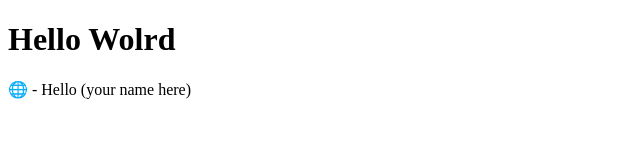
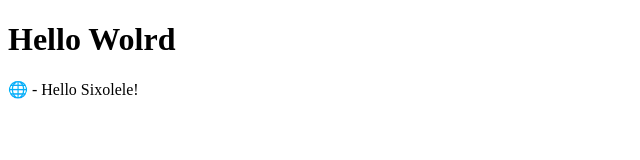
Before and after one commit to Sixolele/SoftwareLab1, a plain HTML site: page index.html in a window 1280 px wide. Shown: the full height of the page, 0-640 px from the left. Drawn offline with Linux system fonts and the light colour scheme.

Commit message:
Added my name and deleted unnecessary files

```diff
--- a/index.html
+++ b/index.html
@@ -7,7 +7,7 @@
 <body>
     <h1>Hello Wolrd</h1>
     <p>
-    &#127760 - Hello (your name here)
+    &#127760 - Hello Sixolele!
     </p>
 </body>
 </html>
```
Also changed, not shown: dummy.html (deleted).
